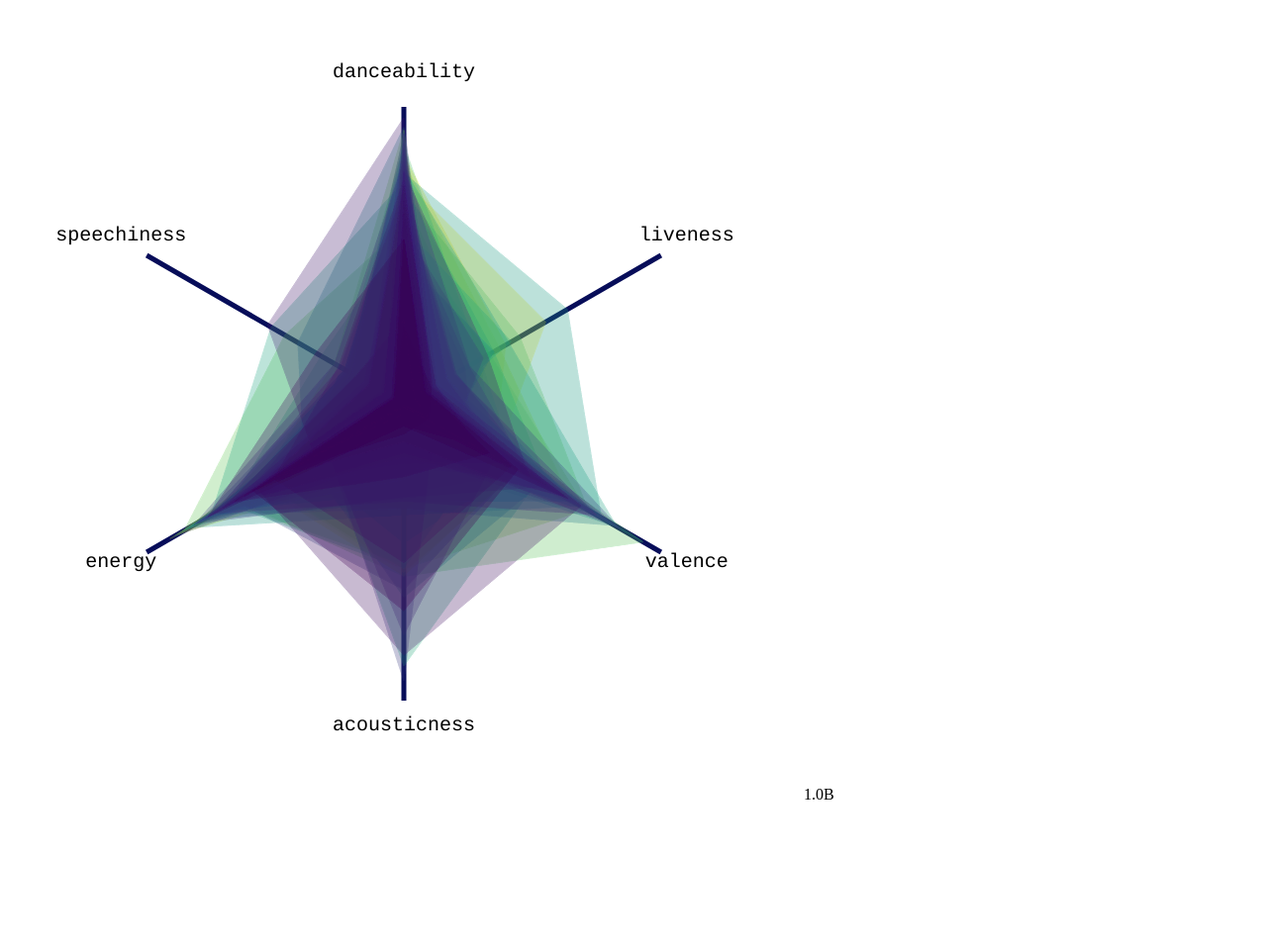
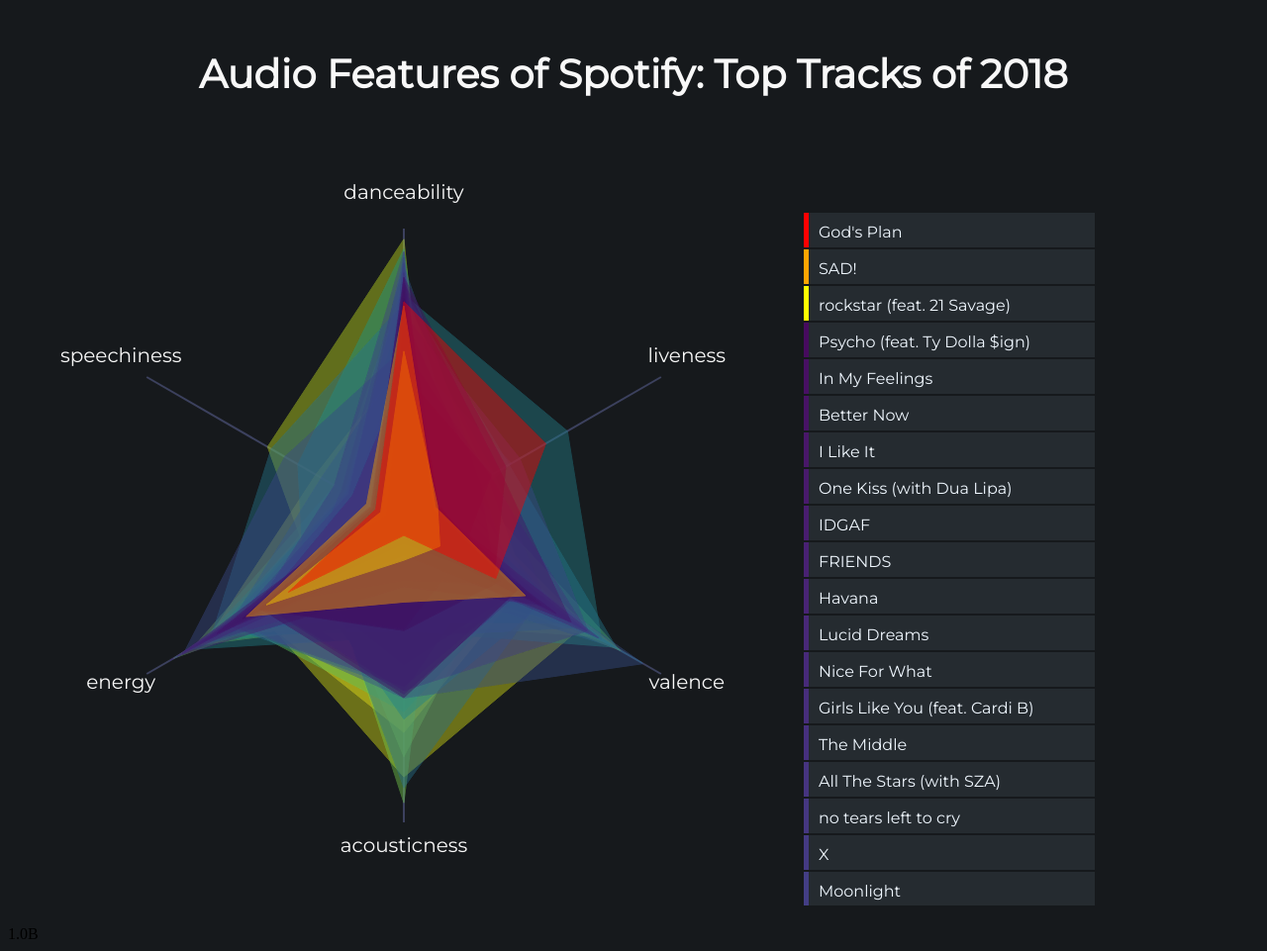
Before and after one commit to mlelien/spotify-visualization, a plain HTML site: page index.html in a window 1280 px wide. Shown: the whole page at 99% size. Before the commit the page ends 820 px from the top, so only its background shows below. Drawn offline with nearby package versions, Linux system fonts and the light colour scheme.

Commit message:
add labels

```diff
--- a/index.html
+++ b/index.html
@@ -4,9 +4,81 @@
         <meta http-equiv="Content-Type" content="text/html;charset=utf-8"/>
         <title>2018 Spotify Top 100</title>
         <script src="https://d3js.org/d3.v5.min.js"></script>
+        <link href="https://fonts.googleapis.com/css?family=Montserrat" rel="stylesheet">
+        <style>
+            body {
+                background-color: #16191c;
+            }
+            #title {
+                margin-top: 50px;
+                color: #F8F8F8;
+                font-weight: bold;
+                font-size: 40px;
+                font-family: Montserrat;
+                text-align: center;
+                /* margin-right: auto; */
+                /* border-bottom:  */
+            }
+            #list {
+                /* padding-top: 200px; */
+                width: 294px;
+                display: inline-block;
+                height: 800px;
+                overflow-y: scroll;
+                list-style-type: none;
+                padding-left: 0;
+                color:aliceblue;
+                font-family: Montserrat;
+                line-height: 30px;
+                /* background-color: rgba(100, 116, 128, 0.2); */
+                /* color: aliceblue; */
+            }
+            #list li {
+                background-color: rgba(100, 116, 128, 0.2);
+                padding-top: 5px;
+                padding-left: 10px;
+                margin-bottom: 2px;
+            }
+            .polygon0 {
+                fill: red;
+                stroke: red;
+                /* opacity: 0.3; */
+            }
+            .polygon1 {
+                fill: orange;
+                stroke: orange;
+            }
+            .polygon2 {
+                fill: yellow;
+                stroke: yellow;
+            }
+            #list #song0 {
+                margin-top: 100px;
+                border-left: 5px solid red !important;
+            }
+            #list #song1 {
+                /* margin-top: 100px; */
+                border-left: 5px solid orange !important;
+            }
+            #list #song2 {
+                /* margin-top: 100px; */
+                border-left: 5px solid yellow !important;
+            }
+            #polygon2 {
+                fill: black;
+            }
+            #ploygon3 {
+                fill: black;
+            }
+        </style>
     </head>
     <body>
-        <svg id="radar" width="800" height="800"></svg>
+        <div>
+            <div id="title"> Audio Features of Spotify: Top Tracks of 2018 </div>
+            <svg id="radar" width="800" height="800"></svg>
+            <ul id="list"></ul>
+        </div>
+
         <script>
             var svg = d3.select("svg#radar");
             d3.csv("./top2018.csv").then( function(data) {
@@ -16,8 +88,12 @@
                 const yc = height/2;
                 const r = 300;
                 const textPadding = 30;
-                const lineScale = d3.scaleOrdinal(d3.schemeSpectral);
-                const axisWidth = 5;
+                // const lineScale = d3.scaleOrdinal(d3.schemeCategory10).domain([0, category.length]);
+                const axisWidth = 2;
+                const lineColor = "#3c415e";
+                const lableColor = "#3c415e";
+
+
                 // const radarScale = d3.scaleSequential(d3.interpolateViridis).domain([0,100]);
                 var category = [
                     "danceability",
@@ -34,7 +110,7 @@
                 ];
                 console.log(category);
                 const level = category.length;
-
+                const lineScale = d3.scaleOrdinal(d3.schemeCategory10).domain([0, level])
                 var axis = svg.append("g")
                     .selectAll(".axis")
                     .data(category)
@@ -51,10 +127,11 @@
                         return yc - r*Math.cos(i*2*Math.PI/level);
                     })
                     .attr("class", "line")
-                    .style("stroke", "#070d59")
+                    .style("stroke", lineColor)
                     .style("stroke-width", axisWidth)
                     // .attr("opacity", 0.5)
-                axis.append("text")
+                axis.append("g")
+                    .append("text")
                     .attr("x", function(d,i) {
                         return xc - (r+textPadding)*Math.sin(i*2*Math.PI/level);
                     })
@@ -66,7 +143,11 @@
                         return category[i];
                     })
                     .attr("font-size", 20)
-                    .attr("font-family", "Courier")
+                    .attr("class", "label")
+                    // .style("fill", d3.scaleOrdinal(d3.interpolateViridis).domain([0,level]))
+                    .style("fill", "#F8F8F8")
+                    .attr("font-family", "Montserrat")
+
                     // var test = [];
                     // var inner = [];
                     // inner.push({
@@ -83,6 +164,7 @@
                     var points = []
                     for (var j = 0; j < category.length; j++) {
                         points.push( {
+                            "id": i,
                             "x": xc - d[category[j]]*Math.sin(j*2*Math.PI/level)*r,
                             "y": yc - d[category[j]]*Math.cos(j*2*Math.PI/level)*r
                         })
@@ -97,8 +179,10 @@
 
                 });
                 console.log(allPoints);
-                const radarScale = d3.scaleSequential(d3.interpolateViridis).domain([100,0]);
-                for(var k = 0; k < allPoints.length; k++) {
+                const radarScale = d3.scaleSequential(d3.interpolateViridis).domain([0,100]);
+                // for(var k = 0; k < allPoints.length; k++) {
+                for(var k = allPoints.length-1; k >= 0; k--) {
+                    // console.log("hi" + k);
 
                     svg.selectAll(".area")
                         .data(allPoints[k])
@@ -106,31 +190,44 @@
                         .append("polygon")
                         .attr("points",function(d) {
                             return allPoints[k].map(function(d) {
+                                // console.log(d);
                                 return [d.x,d.y].join(",");
                                 }).join(" ");
                         })
+                        .attr("class", "polygon"+k)
                         .attr("stroke", radarScale(k))
                         .attr("fill", radarScale(k))
-                        .style("opacity", "0.05")
+                        .style("opacity", "0.09")
                 }
-                console.log(radarScale(500));
+                data.forEach( (d,i) => {
+                    d3.select("#list")
+                        .append("li")
+                        .attr("id", "song" + i)
+                        .text(d.name)
+                        .style("border-left", "5px solid " +  radarScale(i))
+                        // .style("text-decoration", "underline" + radarScale(i) + "5px")
+                        // .style("text-decoration", radarScale(i))
+                        .on("mouseover", function() {
+                            // svg.select("#polygon"+i).style = "opacity: 0.1;"
+                            console.log(svg.select("#polygon"+i).style);
 
-                // svg.selectAll("polygon")
-                //     .data(allPoints)
-                //     .enter()
-                //     .append("polygon")
-                //     .attr("points", allPoints[0])
-                //     .attr("stroke", "black")
-                //     .style("fill", "none")
-                // svg.selectAll("polygon")
-                //     .data(allPoints[1])
-                //     .enter()
-                //     .append("polygon")
-                //     .attr("points", allPoints[1])
-                //     .attr("stroke", "black")
-                //     .style("fill", "none")
-                // console.log(allPoints[0]);
+                            // svg.selectAll("polygon").each(function() {
+                            //     let polygon = d3.select(this);
+                            //     console.log(polygon.id);
+                            //     // console.log(this[0]);
 
+                            //     if (polygon.id == i) {
+                            //         polygon.attr("opacity", 1);
+                            //     }
+                            //     else {
+                            //         polygon.attr("opacity", 0.01);
+                            //     }
+
+
+                            // })
+                        })
+                });
+                // console.log(radarScale(500));
 
             }).catch( e => { console.log("Error detected:" + e.message);});
             var f = d3.format("0.2s");
@@ -139,4 +236,10 @@
             );
         </script>
     </body>
+    <!-- <style>
+        .label {
+            font-size: 20px;
+            fill: #F8F8F8;
+        }
+    </style> -->
 </html>
```
